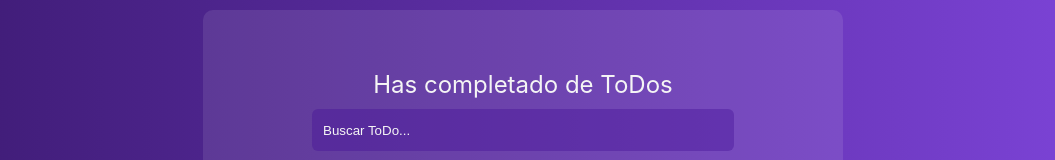
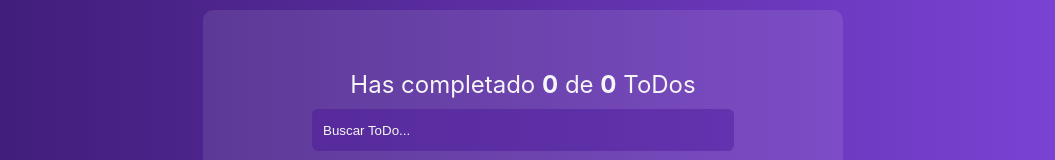
Before and after one commit to ramiroguzmanc/ToDoList, a React (Create React App) app: page / in a window 1280 px wide. Shown: the part 126-286 px from the top of the page, without its empty margins (117-1172 px from the left). Built offline with nearby package versions, Linux system fonts and the light colour scheme.

Commit message:
Agregando context a los componentes restantes

```diff
--- a/src/Components/TodoCounter.jsx
+++ b/src/Components/TodoCounter.jsx
@@ -1,10 +1,13 @@
-import React from "react";
+import React, { useContext } from "react";
+import { TodoContext } from "../Context";
 import "../styles/TodoCounter.css";
 
-const TodoCounter = ({ total, completed }) => {
+const TodoCounter = () => {
+  const { completedToDos, totalToDos } = useContext(TodoContext);
+
   return (
     <span className="TodoCounter">
-      Has completado <b>{completed}</b> de <b>{total}</b> ToDos
+      Has completado <b>{completedToDos}</b> de <b>{totalToDos}</b> ToDos
     </span>
   );
 };
--- a/src/Components/TodoSearch.jsx
+++ b/src/Components/TodoSearch.jsx
@@ -1,7 +1,10 @@
-import React from "react";
+import React, { useContext } from "react";
+import { TodoContext } from "../Context";
 import "../styles/TodoSearch.css";
 
-const TodoSearch = ({ searchValue, setSearchValue }) => {
+const TodoSearch = () => {
+  const { searchValue, setSearchValue } = useContext(TodoContext);
+
   const onInputTextChange = (ev) => {
     setSearchValue(ev.target.value);
   };
--- a/src/Containers/AppUI.jsx
+++ b/src/Containers/AppUI.jsx
@@ -1,4 +1,4 @@
-import React from "react";
+import React, { useContext } from "react";
 import { TodoContext } from "../Context";
 import { CreateTodoButton } from "../Components/CreateTodoButton";
 import { TodoCounter } from "../Components/TodoCounter";
@@ -7,21 +7,15 @@ import { TodoList } from "../Containers/TodoList";
 import { TodoItem } from "../Components/TodoItem";
 
 const AppUI = () => {
+  const { error, loading, searchedToDos, onToDoStateChange, deleteToDo } =
+    useContext(TodoContext);
+
   return (
     <React.Fragment>
       <h1 className="title">📌Your To Do List 🧾</h1>
       <TodoList>
         <TodoCounter />
         <TodoSearch />
-        <TodoContext.Consumer>
-          {({
-            error,
-            loading,
-            searchedToDos,
-            onToDoStateChange,
-            deleteToDo,
-          }) => (
-            <>
         {error && <p>Ha ocurrido un error...</p>}
         {loading && <p>Cargando...</p>}
         {!loading && !searchedToDos.length && <p>Crea tu primer ToDo</p>}
@@ -36,9 +30,6 @@ const AppUI = () => {
             deleteToDo={deleteToDo}
           />
         ))}
-            </>
-          )}
-        </TodoContext.Consumer>
         <CreateTodoButton />
       </TodoList>
     </React.Fragment>
```
Lines whose indentation alone changed are shown as unchanged.
